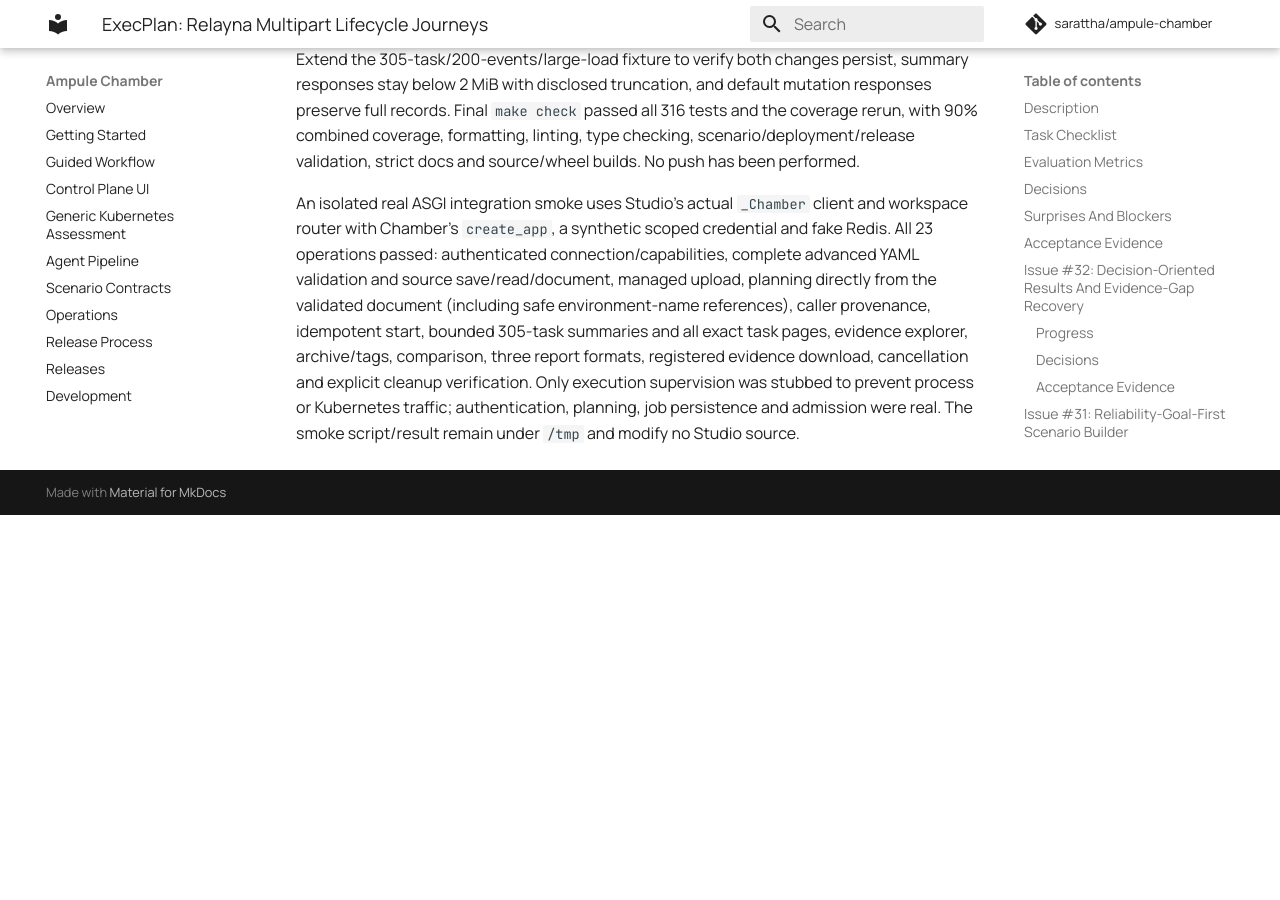
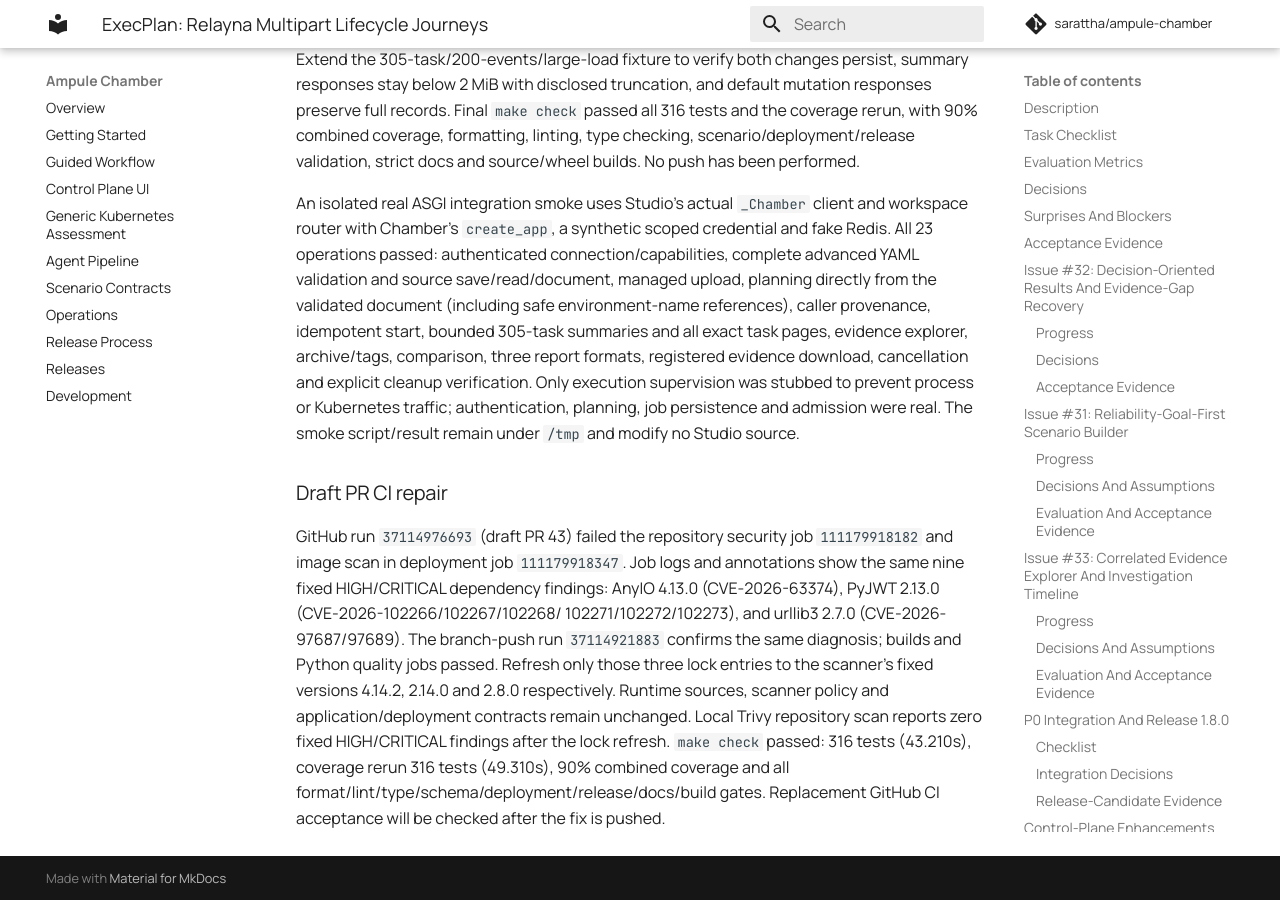
Before and after one commit to sarattha/ampule-chamber, an MkDocs documentation site: the page built from docs/internal/phases/phase-03-traffic-and-chaos/ExecPlan.md, in a window 1280 px wide and 900 px high, scrolled down 21652 px. Built offline with MkDocs 1.6.1 and Material for MkDocs 9.7.7, drawn with Linux system fonts in a browser that asks for light colours; comment, search, counter and statistics services are not loaded; before the commit the page ends 22167 px from its top, so only the background shows below that.

Commit message:
fix(deps): refresh vulnerable locked HTTP and JWT dependencies

```diff
--- a/docs/internal/phases/phase-03-traffic-and-chaos/ExecPlan.md
+++ b/docs/internal/phases/phase-03-traffic-and-chaos/ExecPlan.md
@@ -809,3 +809,20 @@
 verification. Only execution supervision was stubbed to prevent process or
 Kubernetes traffic; authentication, planning, job persistence and admission were
 real. The smoke script/result remain under `/tmp` and modify no Studio source.
+
+
+### Draft PR CI repair
+
+GitHub run `37114976693` (draft PR 43) failed the repository security job
+`111179918182` and image scan in deployment job `111179918347`. Job logs and
+annotations show the same nine fixed HIGH/CRITICAL dependency findings:
+AnyIO 4.13.0 (CVE-2026-63374), PyJWT 2.13.0 (CVE-2026-102266/102267/102268/
+102271/102272/102273), and urllib3 2.7.0 (CVE-2026-97687/97689). The branch-push
+run `37114921883` confirms the same diagnosis; builds and Python quality jobs
+passed. Refresh only those three lock entries to the scanner's fixed versions
+4.14.2, 2.14.0 and 2.8.0 respectively. Runtime sources, scanner policy and
+application/deployment contracts remain unchanged. Local Trivy repository scan
+reports zero fixed HIGH/CRITICAL findings after the lock refresh. `make check`
+passed: 316 tests (43.210s), coverage rerun 316 tests (49.310s), 90% combined
+coverage and all format/lint/type/schema/deployment/release/docs/build gates.
+Replacement GitHub CI acceptance will be checked after the fix is pushed.
```
Also changed, not shown: 1 other file.
